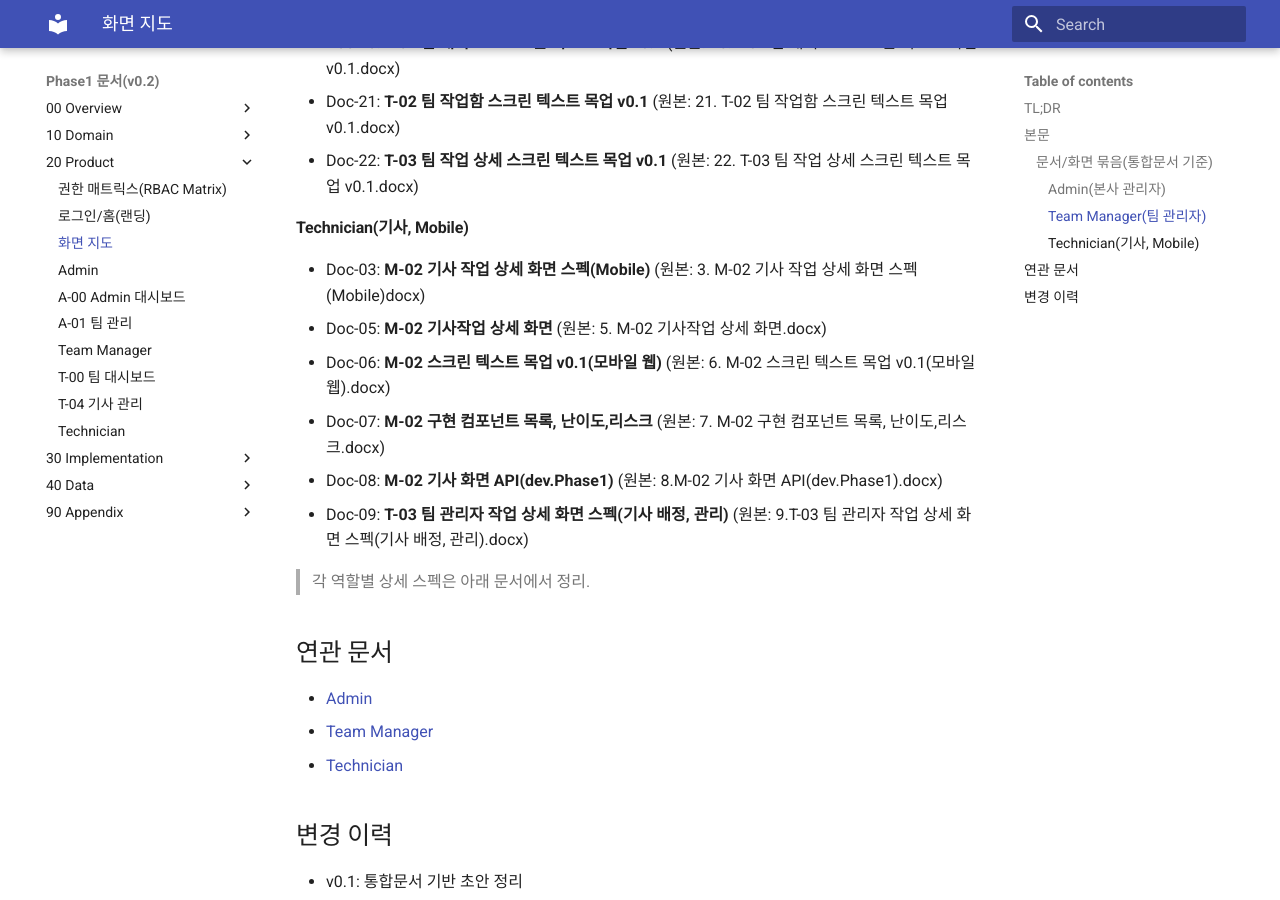
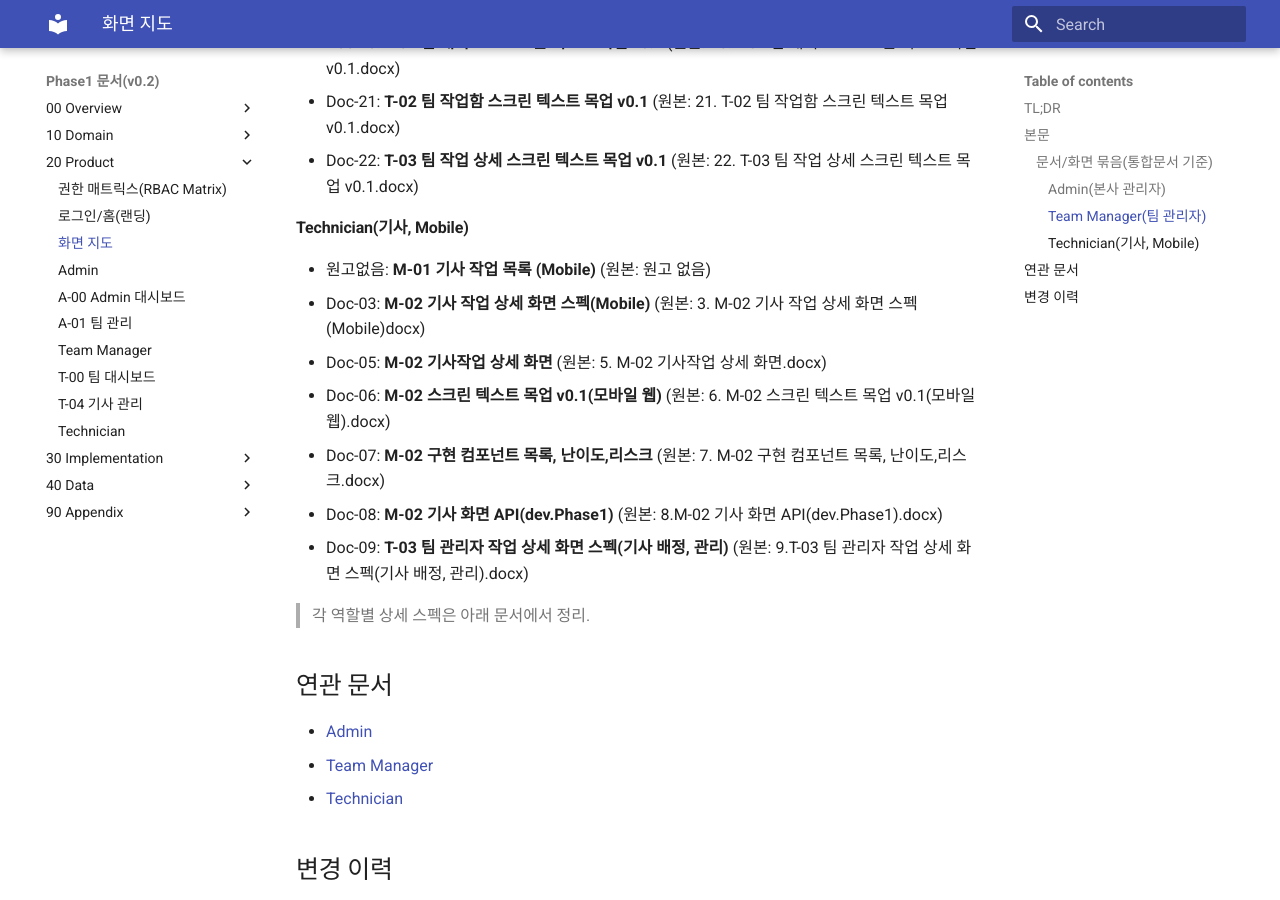
Before and after one commit to jjuune/fsm-docs, an MkDocs documentation site: the page built from docs/20-product/01-screen-map.md, in a window 1280 px wide and 900 px high, scrolled down 792 px. Built offline with MkDocs 1.6.1 and Material for MkDocs 9.7.7, drawn with Linux system fonts in a browser that asks for light colours.

Commit message:
Add technician mobile screen mockup details
M-01 기사 작업목록 추가

```diff
--- a/docs/20-product/01-screen-map.md
+++ b/docs/20-product/01-screen-map.md
@@ -21,6 +21,7 @@
 - Doc-22: **T-03 팀 작업 상세 스크린 텍스트 목업 v0.1** (원본: 22. T-03 팀 작업 상세 스크린 텍스트 목업 v0.1.docx)
 
 #### Technician(기사, Mobile)
+- 원고없음: **M-01 기사 작업 목록 (Mobile)** (원본: 원고 없음)
 - Doc-03: **M-02 기사 작업 상세 화면 스펙(Mobile)** (원본: 3. M-02 기사 작업 상세 화면 스펙(Mobile)docx)
 - Doc-05: **M-02 기사작업 상세 화면** (원본: 5. M-02 기사작업 상세 화면.docx)
 - Doc-06: **M-02 스크린 텍스트 목업 v0.1(모바일 웹)** (원본: 6. M-02 스크린 텍스트 목업 v0.1(모바일 웹).docx)
```
